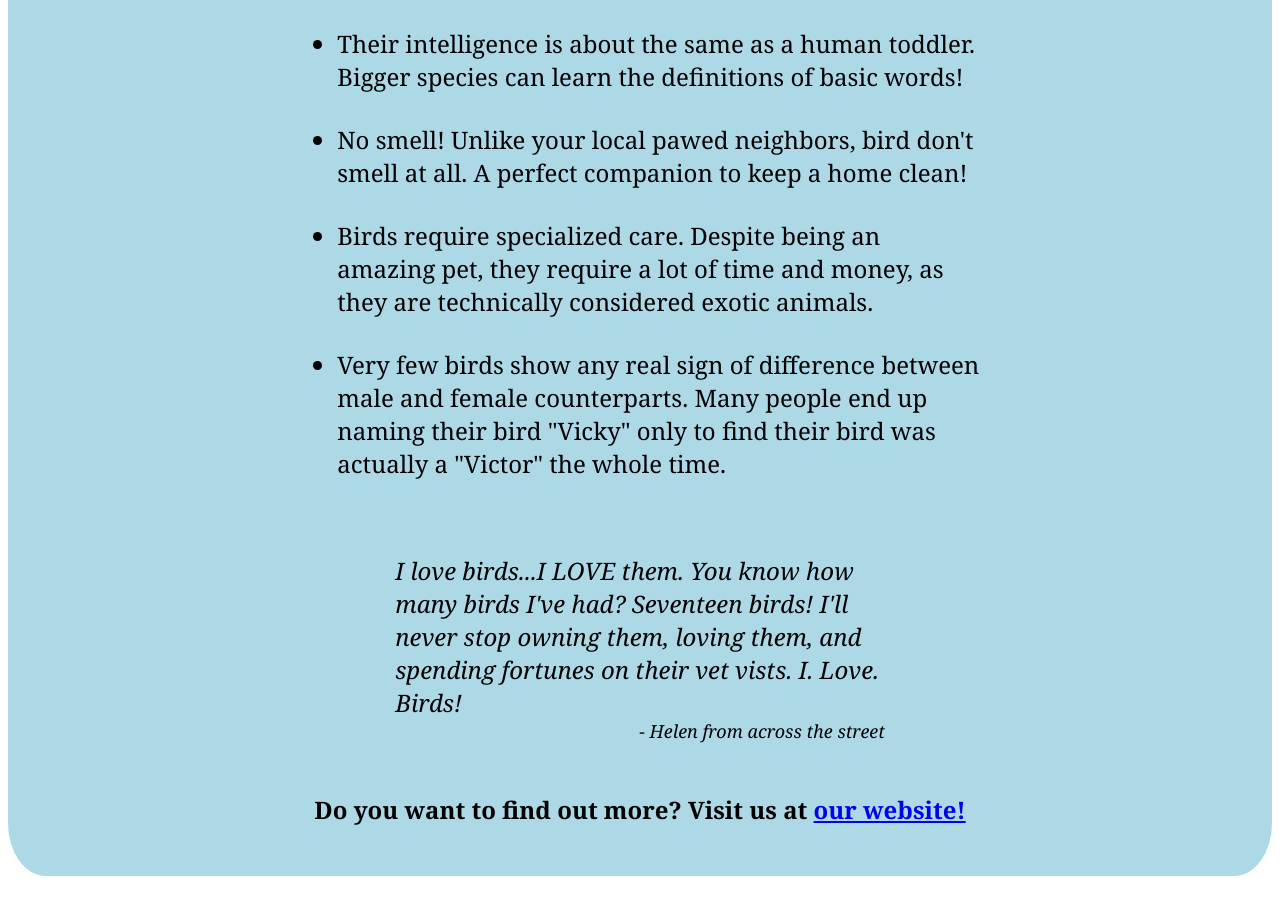
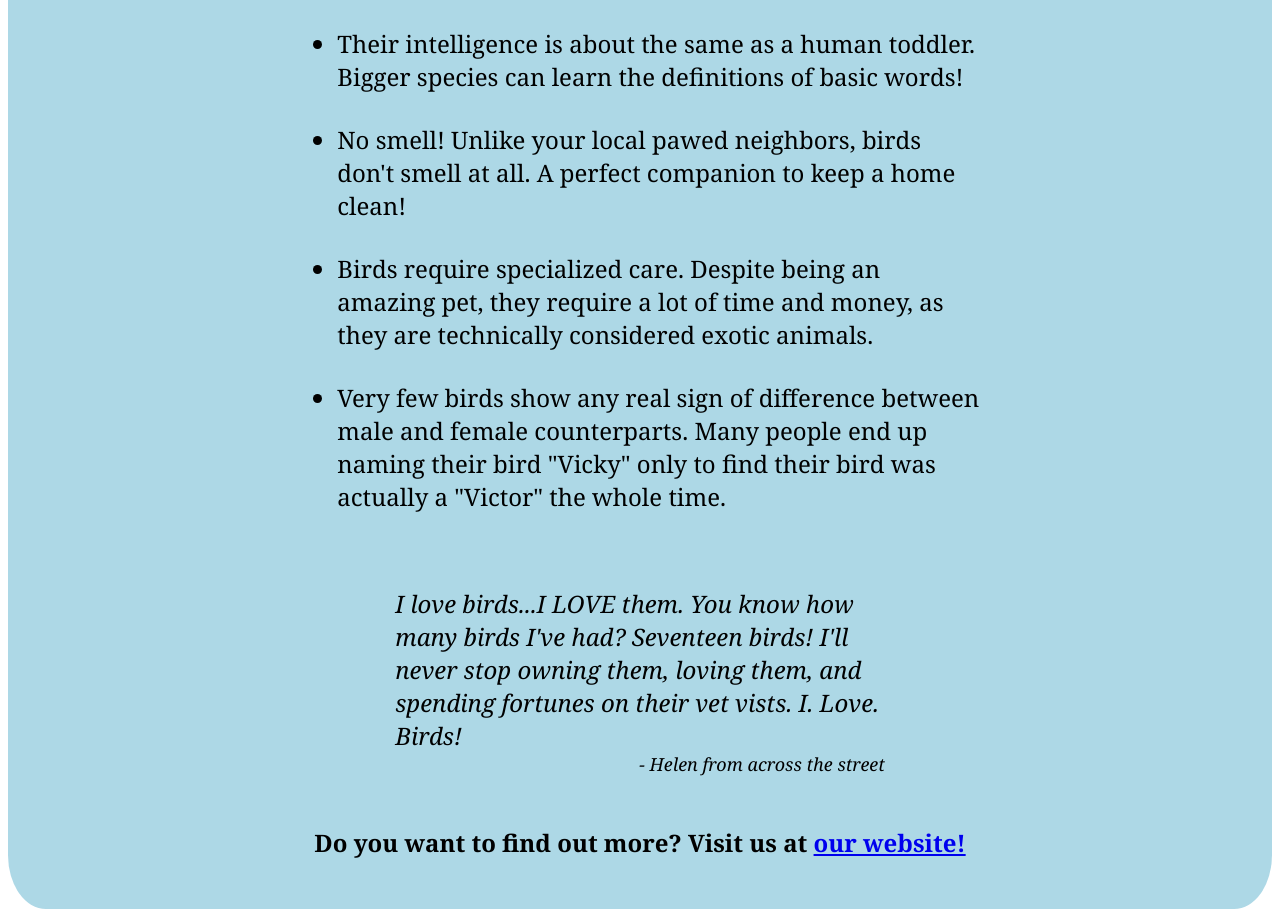
Before and after one commit to mousity/Tribute-Page, a plain HTML site: page index.html in a window 1280 px wide. Shown: the part 889-1806 px from the top of the page. Before the commit the page ends 1773 px from the top, so only its background shows below. Drawn offline with Linux system fonts and the light colour scheme.

Commit message:
Fixed typo

```diff
--- a/index.html
+++ b/index.html
@@ -22,7 +22,7 @@
         <ul class="dots">
             <li>Most domestic species live a long time; Depending on the buddy you choose, they can live anywhere from 10 to over 100 years!</li>
             <li>Their intelligence is about the same as a human toddler. Bigger species can learn the definitions of basic words!</li>
-            <li>No smell! Unlike your local pawed neighbors, bird don't smell at all. A perfect companion to keep a home clean!</li>
+            <li>No smell! Unlike your local pawed neighbors, birds don't smell at all. A perfect companion to keep a home clean!</li>
             <li>Birds require specialized care. Despite being an amazing pet, they require a lot of time and money, as they are technically considered exotic animals.</li>
             <li>Very few birds show any real sign of difference between male and female counterparts. Many people end up naming their bird "Vicky" only to find their bird was actually a "Victor" the whole time.</li>
         </ul>
```
